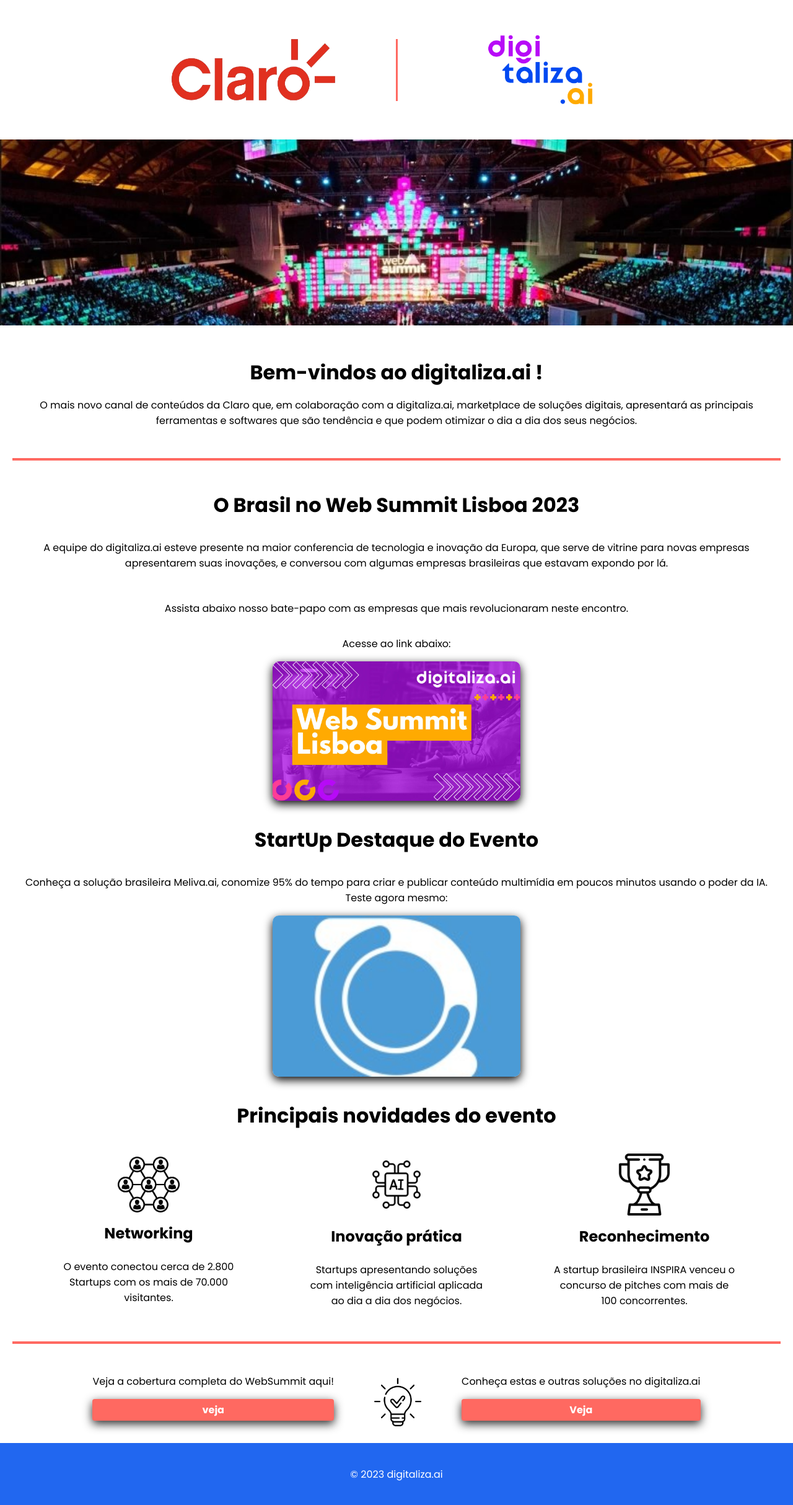
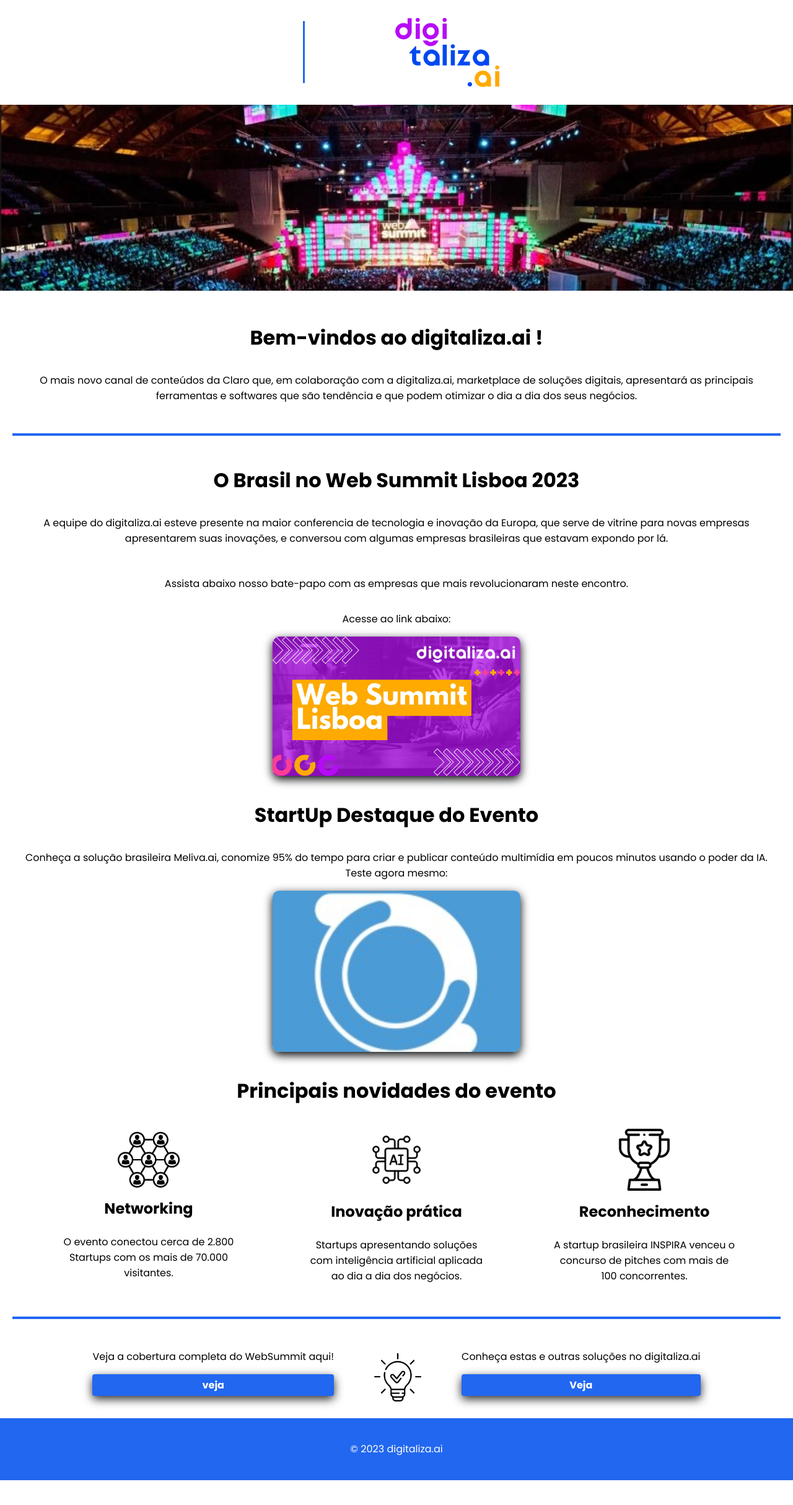
Before and after one commit to kenedy-gomes/digi-claro, a plain HTML site: page index.html in a window 1280 px wide. Shown: the whole page at 62% size. After the commit the page ends 2388 px from the top, so only its background shows below. Drawn offline with Linux system fonts and the light colour scheme.

Commit message:
Ajuste em cores e retirar a logo

```diff
--- a/index.html
+++ b/index.html
@@ -12,7 +12,7 @@
 
                 <!-- Logos -->
                 <div class="img">
-                    <img class="img-claro" src="./img/claro.png" alt="img-claro">
+                   <!--<img class="img-claro" src="./img/claro.png" alt="img-claro">-->
                     <div class="vertical-line"></div>
                     <img class="img-digitalizaai" src="./img/digitalizaai.png" alt="img-digitalizaai">
                 </div>
--- a/styles.css
+++ b/styles.css
@@ -24,7 +24,7 @@
     display: flex;
     justify-content: center;
     align-items: center;
-    margin: 0rem 0rem 1rem 0rem;
+    margin: 0rem 0rem 2rem 0rem;
 }
 
 .description{
@@ -51,7 +51,7 @@
 }
 
 .vertical-line {
-    border-left: 3px solid #ff6961;
+    border-left: 3px solid #2167f0;
     height: 100px;
     margin-left: 5rem;
     margin-right: 5rem;
@@ -144,7 +144,7 @@
 
 hr{
     margin: 3rem 0rem 3rem 0rem;
-    border: 2px solid #ff6961;
+    border: 2px solid #2167f0;
 }
 
 footer{
@@ -187,13 +187,18 @@
     text-align: center;
     align-items: center;
     justify-content: center;
-     background-color: #ff6961;
+     background-color: #2167f0;
      padding: 5px;
      border-radius: 4px;
      color: #fff;
      font-weight: bold;
      box-shadow: #292929 0px 5px 15px;
      margin: 1rem 0rem 1rem 0rem;
+}
+
+.links-digitaliza-row a:hover{
+    transform: scale(1.1);
+    transition: 1s;
 }
 
 .subsummit-text{
```
